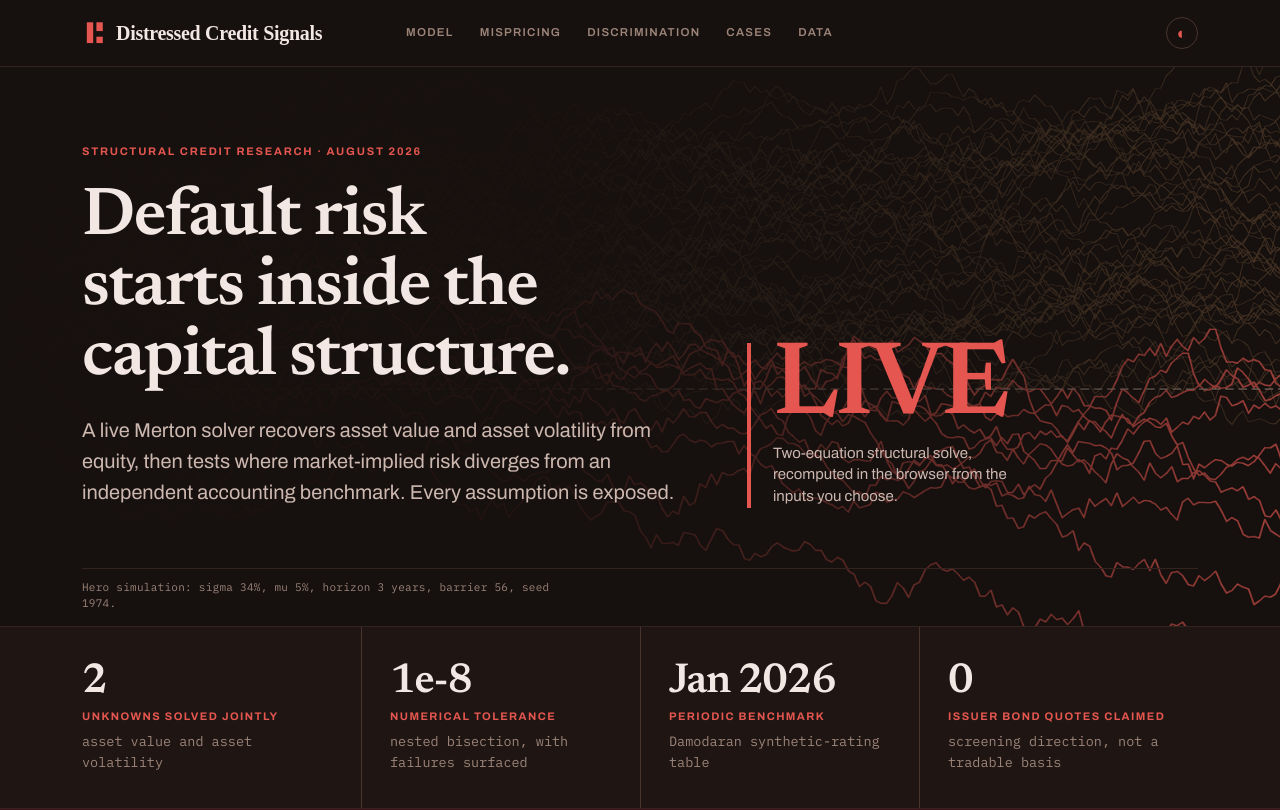
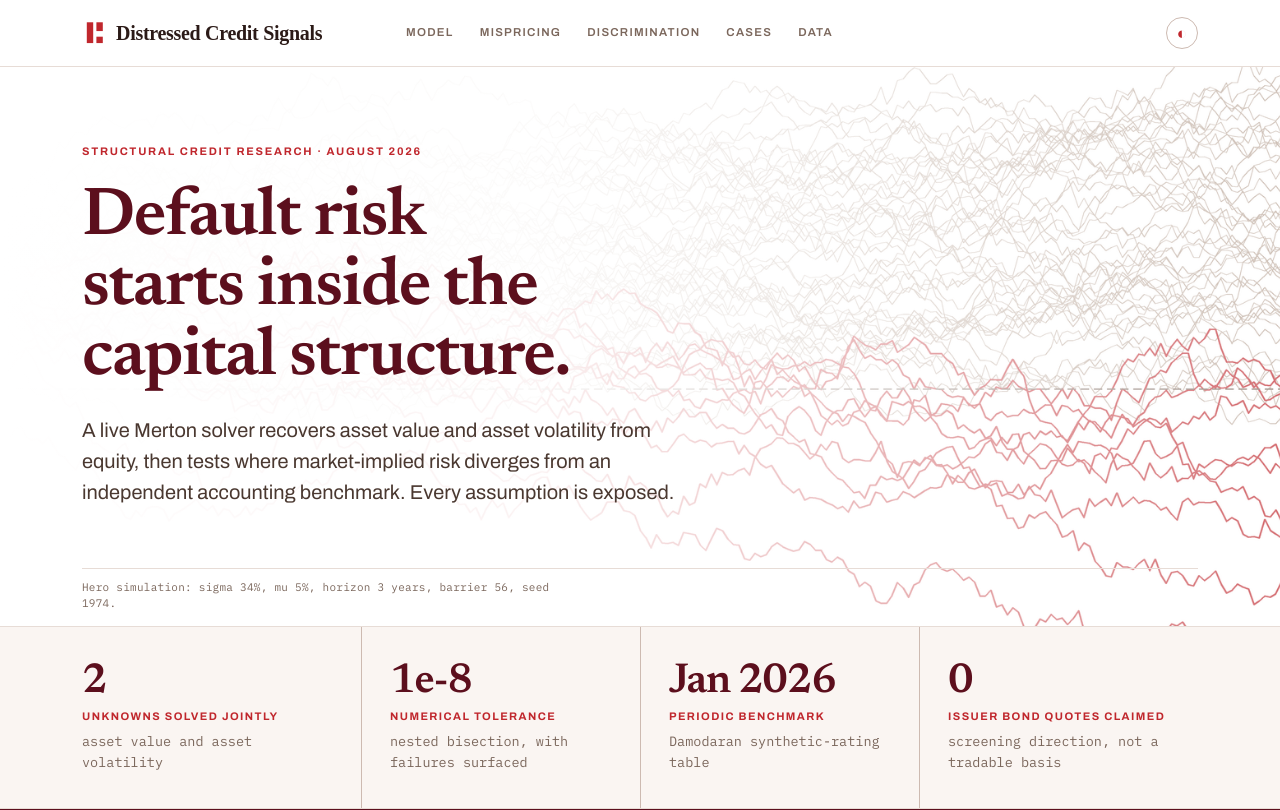
Before and after one commit to Iska555/merton-distressed-signals, a Next.js app in the folder frontend/: page / in a window 1280 px wide. Shown: the top 810 px of the page. Built offline with nearby package versions, Linux system fonts and the light colour scheme.

Commit message:
Make light theme default and simplify hero

```diff
--- a/frontend/app/globals.css
+++ b/frontend/app/globals.css
@@ -5,11 +5,10 @@
 
   Three deliberate departures from that reference.
 
-  First, dark is the default. The warm dark ground is the identity of this
-  site, so it is what :root carries and what a reader sees before a single
-  line of JavaScript runs. Light is the explicit opt-in, under
-  [data-theme="light"]. Inverting the cascade this way rather than stamping
-  an attribute from a script means there is no light flash on first paint and
+  First, light is the default. It is what :root carries and what a reader sees
+  before a single line of JavaScript runs. Dark is the explicit opt-in, under
+  [data-theme="dark"]. Inverting the cascade this way rather than stamping
+  an attribute from a script means there is no dark flash on first paint and
   no dependence on JavaScript being enabled at all.
 
   Second, nothing switches on prefers-color-scheme. The theme changes only
@@ -27,21 +26,21 @@
 */
 
 :root {
-  color-scheme: dark;
+  color-scheme: light;
 
-  --ground:      #16100E;
-  --tint:        #1F1613;
-  --tint-warm:   #261B17;
-  --deep:        #43101A;
-  --deep-2:      #2E0B12;
-  --ink:         #F2E7E2;
-  --body:        #CDB8B0;
-  --muted:       #9C8479;
-  --signal:      #E4564F;
-  --rule:        #33241F;
-  --rule-strong: #4A352E;
-  --burgundy:    #C05A6B;
-  --chocolate:   #B98A5A;
+  --ground:      #FFFFFF;
+  --tint:        #FAF5F2;
+  --tint-warm:   #F3E9E4;
+  --deep:        #5C0F1D;
+  --deep-2:      #43101A;
+  --ink:         #2B1A17;
+  --body:        #4A3830;
+  --muted:       #7B675C;
+  --signal:      #C0272D;
+  --rule:        #E7DCD6;
+  --rule-strong: #CDBAB1;
+  --burgundy:    #7A1B2E;
+  --chocolate:   #6B3F23;
   --paper:       #FFFFFF;
 
   /* The deep band stays burgundy in both themes, so its foregrounds are shared. */
@@ -49,13 +48,13 @@
   --on-deep-mute: #E0BDB6;
   --on-deep-sig:  #F0A868;
 
-  --fig-primary:   #E4564F;
-  --fig-recessive: #4A352E;
-  --fig-third:     #B98A5A;
-  --fig-ink:       #F2E7E2;
-  --fig-muted:     #9C8479;
-  --fig-rule:      #33241F;
-  --fig-signal:    #E4564F;
+  --fig-primary:   #A81C2A;
+  --fig-recessive: #E8DCD6;
+  --fig-third:     #6B3F23;
+  --fig-ink:       #2B1A17;
+  --fig-muted:     #7B675C;
+  --fig-rule:      #E7DCD6;
+  --fig-signal:    #C0272D;
 
   --series-1: var(--fig-primary);
   --series-2: var(--fig-third);
@@ -74,30 +73,30 @@
   --mono:    var(--font-mono), ui-monospace, "SFMono-Regular", Menlo, monospace;
 }
 
-:root[data-theme="light"] {
-  color-scheme: light;
+:root[data-theme="dark"] {
+  color-scheme: dark;
 
-  --ground:      #FFFFFF;
-  --tint:        #FAF5F2;
-  --tint-warm:   #F3E9E4;
-  --deep:        #5C0F1D;
-  --deep-2:      #43101A;
-  --ink:         #2B1A17;
-  --body:        #4A3830;
-  --muted:       #7B675C;
-  --signal:      #C0272D;
-  --rule:        #E7DCD6;
-  --rule-strong: #CDBAB1;
-  --burgundy:    #7A1B2E;
-  --chocolate:   #6B3F23;
+  --ground:      #16100E;
+  --tint:        #1F1613;
+  --tint-warm:   #261B17;
+  --deep:        #43101A;
+  --deep-2:      #2E0B12;
+  --ink:         #F2E7E2;
+  --body:        #CDB8B0;
+  --muted:       #9C8479;
+  --signal:      #E4564F;
+  --rule:        #33241F;
+  --rule-strong: #4A352E;
+  --burgundy:    #C05A6B;
+  --chocolate:   #B98A5A;
 
-  --fig-primary:   #A81C2A;
-  --fig-recessive: #E8DCD6;
-  --fig-third:     #6B3F23;
-  --fig-ink:       #2B1A17;
-  --fig-muted:     #7B675C;
-  --fig-rule:      #E7DCD6;
-  --fig-signal:    #C0272D;
+  --fig-primary:   #E4564F;
+  --fig-recessive: #4A352E;
+  --fig-third:     #B98A5A;
+  --fig-ink:       #F2E7E2;
+  --fig-muted:     #9C8479;
+  --fig-rule:      #33241F;
+  --fig-signal:    #E4564F;
 }
 
 * { box-sizing: border-box; }
@@ -167,13 +166,13 @@ a { color: var(--signal); }
 }
 .nav-brand {
   display: block; width: min(300px, 29vw); min-width: 210px;
-  color: var(--ink); text-decoration: none; white-space: nowrap;
+  color: var(--deep); text-decoration: none; white-space: nowrap;
 }
-:root[data-theme="light"] .nav-brand { color: var(--deep); }
+:root[data-theme="dark"] .nav-brand { color: var(--ink); }
 .nav-lockup { display: block; width: 100%; height: auto; }
-.nav-lockup-light { display: none; }
-:root[data-theme="light"] .nav-lockup-dark { display: none; }
-:root[data-theme="light"] .nav-lockup-light { display: block; }
+.nav-lockup-dark { display: none; }
+:root[data-theme="dark"] .nav-lockup-light { display: none; }
+:root[data-theme="dark"] .nav-lockup-dark { display: block; }
 .nav-links {
   display: flex; flex: 1; min-width: 0; gap: 26px;
   overflow-x: auto; scrollbar-width: none;
@@ -224,9 +223,9 @@ a { color: var(--signal); }
   width: 100%; height: 100%; pointer-events: none;
 }
 .hero-art img { display: block; width: 100%; height: 100%; object-fit: cover; object-position: center; }
-.hero-art-light { display: none; }
-:root[data-theme="light"] .hero-art-dark { display: none; }
-:root[data-theme="light"] .hero-art-light { display: block; }
+.hero-art-dark { display: none; }
+:root[data-theme="dark"] .hero-art-light { display: none; }
+:root[data-theme="dark"] .hero-art-dark { display: block; }
 .hero-grid {
   display: grid; grid-template-columns: 1.35fr 1fr; gap: 56px; align-items: end;
 }
@@ -234,29 +233,18 @@ a { color: var(--signal); }
   .hero-grid { grid-template-columns: 1fr; gap: 40px; align-items: start; }
 }
 .hero-copy { display: flex; flex-direction: column; gap: 22px; }
-.hero h1 { color: var(--ink); }
-:root[data-theme="light"] .hero h1 { color: var(--deep); }
+.hero h1 { color: var(--deep); }
+:root[data-theme="dark"] .hero h1 { color: var(--ink); }
 .hero-rule { height: 1px; background: var(--rule); margin-top: 60px; }
 .hero-params {
   padding: 11px 0 14px; color: var(--muted); font-size: 11px;
   line-height: 1.45; letter-spacing: 0.025em;
 }
 
-.bignum {
-  display: flex; flex-direction: column; gap: 6px;
-  border-left: 4px solid var(--signal); padding-left: 22px;
-}
-.bignum .n {
-  font-family: var(--display); font-size: clamp(64px, 10vw, 104px);
-  font-weight: 600; line-height: 0.9; letter-spacing: -0.04em;
-  color: var(--signal); font-variant-numeric: tabular-nums;
-}
-.bignum .cap { font-size: 15px; color: var(--body); line-height: 1.45; max-width: 30ch; }
-
 /* Page-level masthead, the hero's quieter sibling for interior pages. */
 .masthead { padding: 60px 0 40px; display: flex; flex-direction: column; gap: 20px; }
-.masthead h1 { color: var(--ink); font-size: clamp(34px, 5vw, 54px); }
-:root[data-theme="light"] .masthead h1 { color: var(--deep); }
+.masthead h1 { color: var(--deep); font-size: clamp(34px, 5vw, 54px); }
+:root[data-theme="dark"] .masthead h1 { color: var(--ink); }
 .section-eyebrow { display: flex; align-items: center; gap: 10px; }
 .section-mark {
   display: inline-block; width: 28px; height: 28px; flex: 0 0 28px;
@@ -283,9 +271,9 @@ a { color: var(--signal); }
 }
 .stat .v {
   font-family: var(--display); font-size: 42px; font-weight: 600; line-height: 1;
-  letter-spacing: -0.028em; color: var(--ink); font-variant-numeric: tabular-nums;
+  letter-spacing: -0.028em; color: var(--deep); font-variant-numeric: tabular-nums;
 }
-:root[data-theme="light"] .stat .v { color: var(--deep); }
+:root[data-theme="dark"] .stat .v { color: var(--ink); }
 .stat .k {
   font-size: 11px; font-weight: 700; letter-spacing: 0.13em;
   text-transform: uppercase; color: var(--signal);
@@ -613,9 +601,9 @@ select {
 .out .v {
   font-family: var(--display); font-size: 32px; font-weight: 600;
   font-variant-numeric: tabular-nums; letter-spacing: -0.028em; line-height: 1.1;
-  color: var(--ink);
+  color: var(--deep);
 }
-:root[data-theme="light"] .out .v { color: var(--deep); }
+:root[data-theme="dark"] .out .v { color: var(--ink); }
 .out .k {
   font-size: 10.5px; font-weight: 700; letter-spacing: 0.12em;
   text-transform: uppercase; color: var(--signal);
--- a/frontend/app/layout.tsx
+++ b/frontend/app/layout.tsx
@@ -63,7 +63,7 @@ export default function RootLayout({
     >
       <body>
         <Script id="restore-theme" strategy="beforeInteractive">
-          {`try{if(localStorage.getItem('dcs-theme')==='light'){document.documentElement.dataset.theme='light'}}catch{}`}
+          {`try{if(localStorage.getItem('dcs-theme')==='dark'){document.documentElement.dataset.theme='dark'}}catch{}`}
         </Script>
         <Nav />
         <main>{children}</main>
--- a/frontend/app/page.tsx
+++ b/frontend/app/page.tsx
@@ -42,13 +42,6 @@ export default function Home() {
                 equity, then tests where market-implied risk diverges from an
                 independent accounting benchmark. Every assumption is exposed.
               </p>
-            </div>
-            <div className="bignum">
-              <span className="n">LIVE</span>
-              <span className="cap">
-                Two-equation structural solve, recomputed in the browser from the
-                inputs you choose.
-              </span>
             </div>
           </div>
           <div className="hero-rule" />
--- a/frontend/components/ThemeToggle.tsx
+++ b/frontend/components/ThemeToggle.tsx
@@ -3,16 +3,16 @@
 /**
  * Explicit theme control.
  *
- * Dark is the default and lives on bare :root, so the first paint is correct
- * before this component hydrates. Light is the opt-in, stamped as
- * data-theme="light". Nothing here reads prefers-color-scheme: a reader who
- * wants light presses the control, and that choice is what persists.
+ * Light is the default and lives on bare :root, so the first paint is correct
+ * before this component hydrates. Dark is the opt-in, stamped as
+ * data-theme="dark". Nothing here reads prefers-color-scheme: a reader who
+ * wants dark presses the control, and that choice is what persists.
  */
 const STORAGE_KEY = 'dcs-theme'
 
 function applyTheme(theme: 'light' | 'dark') {
-  if (theme === 'light') {
-    document.documentElement.dataset.theme = 'light'
+  if (theme === 'dark') {
+    document.documentElement.dataset.theme = 'dark'
   } else {
     delete document.documentElement.dataset.theme
   }
@@ -20,7 +20,7 @@ function applyTheme(theme: 'light' | 'dark') {
 
 export default function ThemeToggle() {
   function toggleTheme() {
-    const next = document.documentElement.dataset.theme === 'light' ? 'dark' : 'light'
+    const next = document.documentElement.dataset.theme === 'dark' ? 'light' : 'dark'
     applyTheme(next)
     try {
       window.localStorage.setItem(STORAGE_KEY, next)
```
Also changed, not shown: 1 other file (tests, documents, lock files or other folders).
